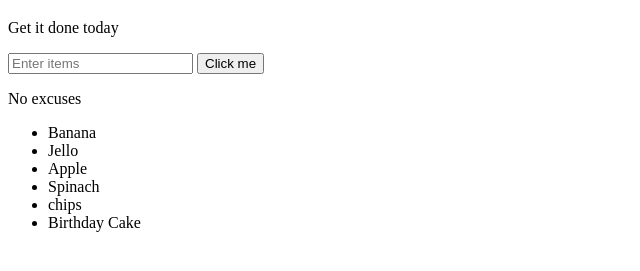
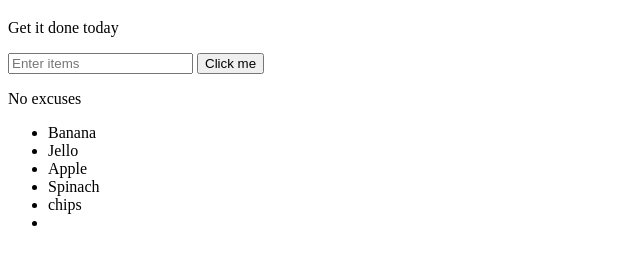
Before and after one commit to BertENOW/shoppinglist, a plain HTML site: page index.html in a window 1280 px wide. Shown: the part 61-332 px from the top of the page, without its empty margins (0-640 px from the left). Drawn offline with Linux system fonts and the light colour scheme.

Commit message:
removed text

```diff
--- a/index.html
+++ b/index.html
@@ -19,7 +19,7 @@
         <li>Apple</li>
         <li>Spinach</li>
         <li>chips</li>
-        <li>Birthday Cake</li>
+        <li></li>
 
     </ul>
     <script type = "text/javascript" src="script.js"></script>
```
